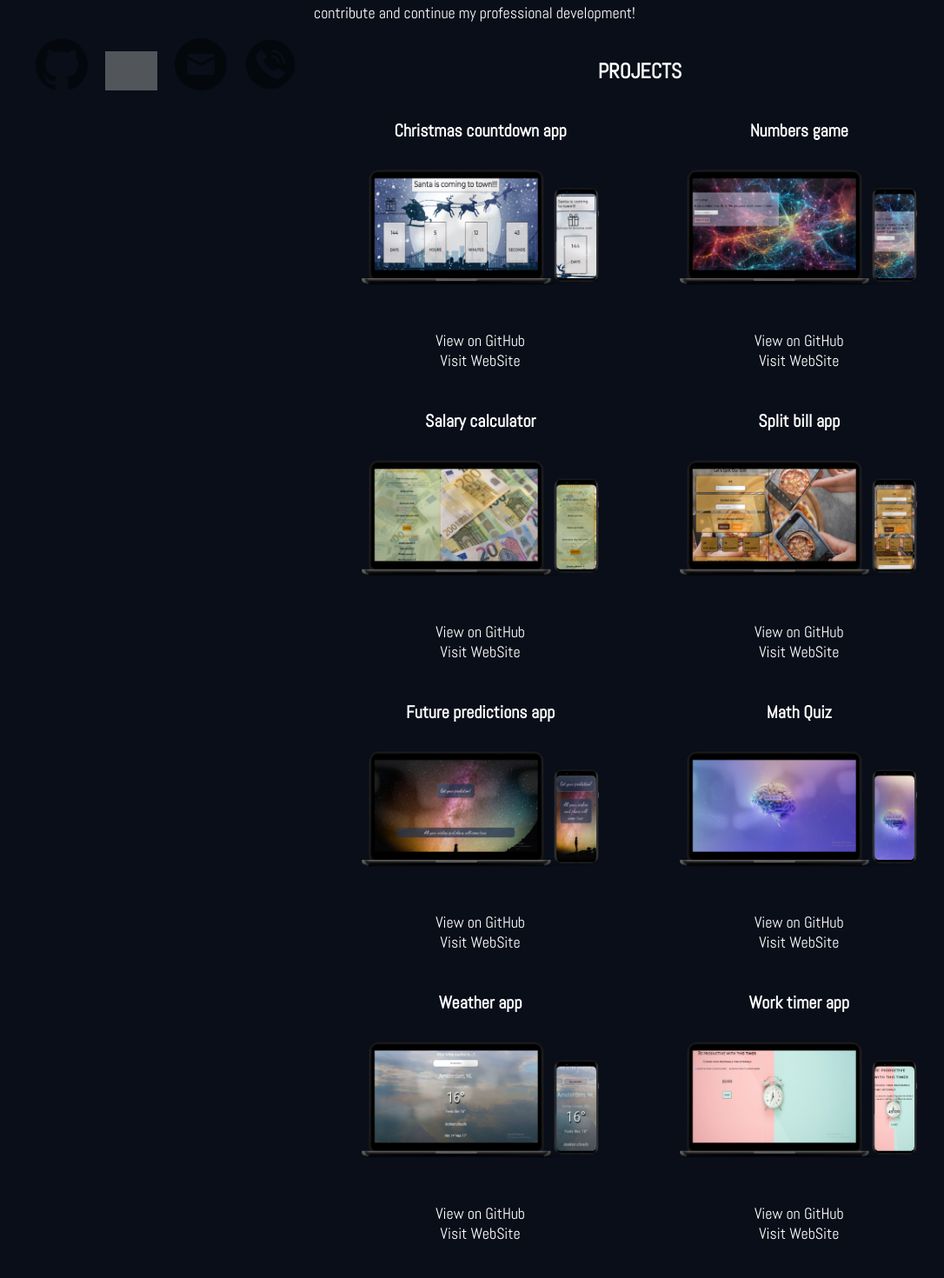
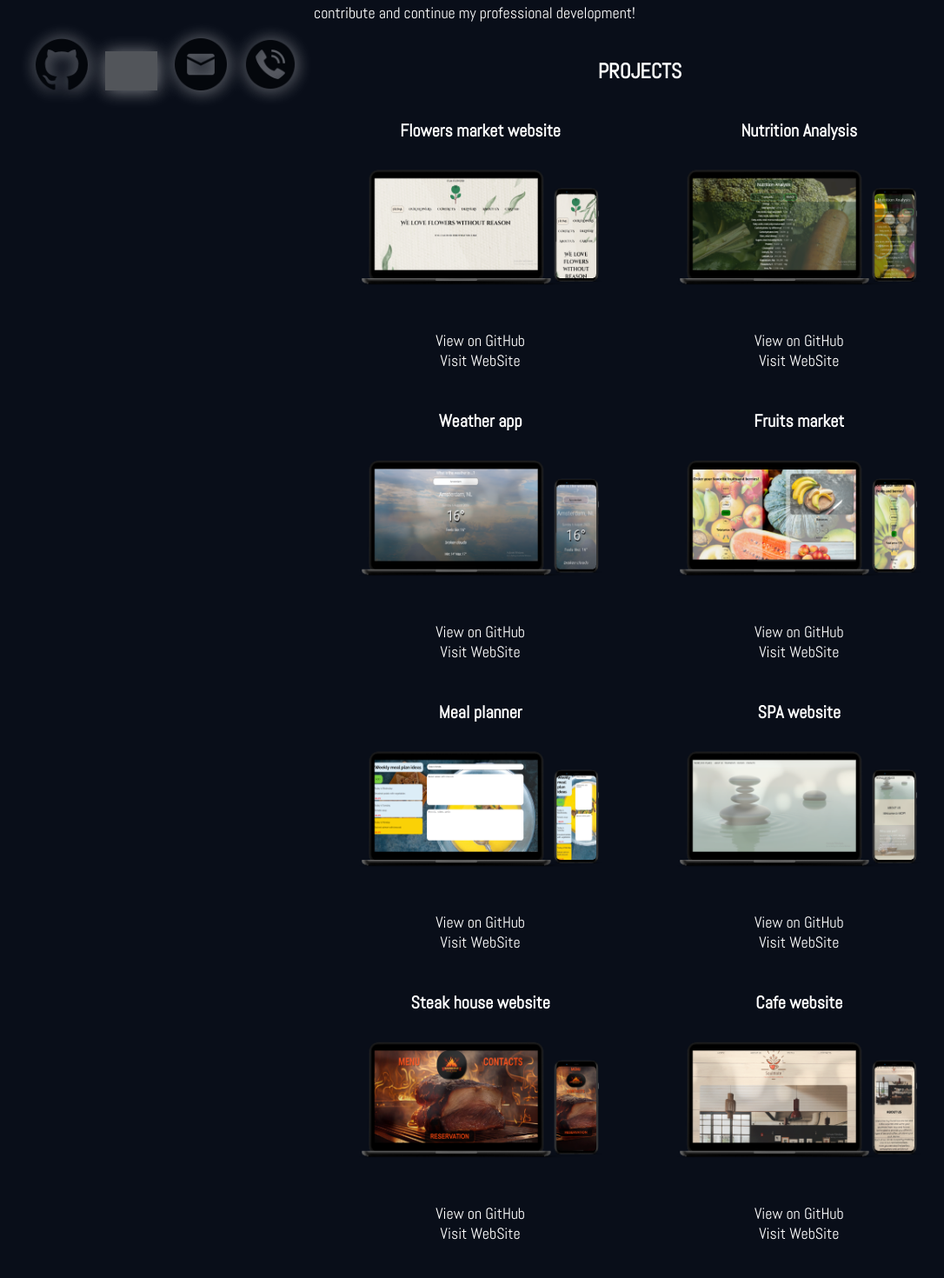
Before and after one commit to EkaTur/Portfolio, a React (Create React App) app: page / in a window 1280 px wide. Shown: the part 620-2090 px from the top of the page at 87% size, without its empty margins (169-1255 px from the left). Built offline with nearby package versions, Linux system fonts and the light colour scheme; grey boxes are pictures that could not be loaded.

Commit message:
Changed Structure

```diff
--- a/src/App.css
+++ b/src/App.css
@@ -63,7 +63,7 @@ body {
     box-shadow: 0 0 200px 200px rgba(255, 255, 255, 0.105);
 }
 
-@media all and (max-width: 1200px) {
+@media all and (max-width: 1215px) {
   .fixedContainer {
       position: static;
     }
@@ -89,17 +89,36 @@ body {
 
 @media all and (max-width: 800px) {
   .RightSideContainer {
-      width: 750px;
+      width: 100%;
     }
+
+  .HeaderContainer {
+    margin-left: 100px;
+    width: 750px;
+  }
+
+  .CertificatesContainer {
+    width: 750px;
+  }
 }
 
 @media all and (max-width: 500px){
 
   .RightSideContainer {
-      width: 480px;
+      width: 100%;
   }
 
   .AboutContainer {
       width: 350px;
-    }
+  }
+
+  .HeaderContainer {
+    margin-left: 10px;
+    width: 350px;
+  }
+
+  .CertificatesContainer {
+    width: 350px;
+    align-self: center;
+  }
 }
--- a/src/Components/About/AboutStyle.css
+++ b/src/Components/About/AboutStyle.css
@@ -12,7 +12,7 @@ p {
     font-weight: bold;
 }
 
-@media all and (max-width: 1200px) {
+@media all and (max-width: 1215px) {
     .aboutHeader {
         margin-top: 20px;
     }
--- a/src/Components/Header/Header.js
+++ b/src/Components/Header/Header.js
@@ -77,10 +77,10 @@ const Header = () => {
                 </ul>
             </nav>
             <div className='HeaderContactsContainer'>
-                <a href='https://github.com/EkaTur' className='headerLink' target="_blank" rel="noopener noreferrer"><img src={github} alt='gitHub' width='60px'/></a>
-                <a href='https://www.linkedin.com/in/ekaterina-savoskina/' className='headerLink' target="_blank" rel="noopener noreferrer"><img src={linked} alt='linkedIn' width='60px'/></a>
-                <a href='mailto:savosya23@gmail.com'className='headerLink'><img src={mail} alt='mail' width='60px'/></a>
-                <a href='tel:+31686158639' className='headerLink'><img src={phone} alt='phone' width='60px'/></a>
+                <a href='https://github.com/EkaTur' className='headerLink' target="_blank" rel="noopener noreferrer"><img src={github} alt='gitHub' className='iconContacts' width='60px'/></a>
+                <a href='https://www.linkedin.com/in/ekaterina-savoskina/' className='headerLink' target="_blank" rel="noopener noreferrer"><img src={linked} alt='linkedIn' className='iconContacts' width='60px'/></a>
+                <a href='mailto:savosya23@gmail.com'className='headerLink'><img src={mail} alt='mail' className='iconContacts' width='60px'/></a>
+                <a href='tel:+31686158639' className='headerLink'><img src={phone} alt='phone' className='iconContacts' width='60px'/></a>
             </div>
         </div>
     )
--- a/src/Components/Header/HeaderStyle.css
+++ b/src/Components/Header/HeaderStyle.css
@@ -21,6 +21,10 @@ li {
 .HeaderContactsContainer {
     margin-top: 25px;
     opacity: 0.7;
+}
+
+.iconContacts {
+    filter: drop-shadow(1px 1px 10px #FFF);
 }
 
 .origin {
@@ -77,7 +81,7 @@ body {
     scroll-behavior: smooth;
 }
 
-@media all and (max-width: 1200px) {
+@media all and (max-width: 1215px) {
     nav{
         display: none;
     }
--- a/src/Components/Projects/ProjectsStyle.css
+++ b/src/Components/Projects/ProjectsStyle.css
@@ -34,10 +34,13 @@
     height: 80%;
     position: absolute;
     top: 0;
-    left: 0;
+    left: 10px;
     right: 0;
     display: flex;
     align-items: center;
+    line-height: 0.5;
+    justify-content: space-between;
+    flex-wrap: wrap;
     opacity: 0;
     transition: opacity 0.3s ease;
     border-radius: 20px;
@@ -46,9 +49,11 @@
 
 .technoPar {
     color: white;
+    padding: 0;
+    margin-left: -10px;
     font-size: 18px;
     font-weight: bolder;
-    text-align: center;
+    line-height: 0.5;
 }
 
 .projectLinkContainer {
@@ -59,7 +64,3 @@
 .projectLink {
     font-size: 18px;
 }
-
-@media all and (max-width: 800px) {
-
-}
--- a/src/Data/projectsInfo.js
+++ b/src/Data/projectsInfo.js
@@ -1,6 +1,142 @@
 export const projectsInfo = [
+
     {
         id: 1,
+        name: "Flowers market website",
+        link: "https://famflowers.netlify.app/",
+        gitHub: "https://github.com/EkaTur/FamFlower",
+        image: "flowersmoc",
+        technologies: ["HTML", "React", "CSS", "GSAP", "Redux Toolkit"]
+    },
+
+    {
+        id: 2,
+        name: "Nutrition Analysis",
+        link: "https://analysis-nutrition.netlify.app/",
+        gitHub: "https://github.com/EkaTur/Nutrition-Analysis",
+        image: "nutritionmoc",
+        technologies: ["HTML", "React", "CSS", "API", "GSAP"]
+    },
+
+    {
+        id: 3,
+        name: "Weather app",
+        link: "https://weather-city-forecast.netlify.app/",
+        gitHub: "https://github.com/EkaTur/Weather",
+        image: "weathermoc",
+        technologies: ["HTML", "CSS", "GSAP", "JavaScript", "API"]
+    },
+
+    {
+        id: 4,
+        name: "Fruits market",
+        link: "https://freshfruits-market.netlify.app/",
+        gitHub: "https://github.com/EkaTur/Fruits-Market",
+        image: "fruitsmoc",
+        technologies: ["HTML", "React", "CSS", "GSAP", "Redux Toolkit"]
+    },
+
+    {
+        id: 5,
+        name: "Meal planner",
+        link: "https://weekly-mealplan.netlify.app/",
+        gitHub: "https://github.com/EkaTur/Meal-Plan",
+        image: "mealplanmoc",
+        technologies: ["HTML", "React", "CSS", "GSAP", "UUID"]
+    },
+
+    {
+        id: 6,
+        name: "SPA website",
+        link: "https://world-of-peace.netlify.app/",
+        gitHub: "https://github.com/EkaTur/World-Of-Peace/tree/main",
+        image: "wopmoc",
+        technologies: ["HTML", "CSS", "GSAP", "Bootstrap"]
+    },
+
+    {
+        id: 7,
+        name: "Steak house website",
+        link: "https://steakhouse.netlify.app/",
+        gitHub: "https://github.com/EkaTur/SteakHouse",
+        image: "steakmoc",
+        technologies: ["HTML", "CSS", "GSAP", "JavaScript"]
+    },
+
+    {
+        id: 8,
+        name: "Cafe website",
+        link: "https://soulmate-cafe.netlify.app/",
+        gitHub: "https://github.com/EkaTur/Soulmate/tree/main",
+        image: "soulmatemoc",
+        technologies: ["HTML", "CSS", "GSAP"]
+    },
+
+    {
+        id: 9,
+        name: "Anti-boredom app",
+        link: "https://anti-boredom.netlify.app/",
+        gitHub: "https://github.com/EkaTur/Anti-boring-app",
+        image: "antiboredommoc",
+        technologies: ["HTML", "React", "CSS", "GSAP", "API"]
+    },
+
+    {
+        id: 10,
+        name: "Recipes finder",
+        link: "https://get-recipe.netlify.app/",
+        gitHub: "https://github.com/EkaTur/Recipes",
+        image: "recipesmoc",
+        technologies: ["HTML", "React", "CSS", "API", "GSAP"]
+    },
+
+    {
+        id: 11,
+        name: "Work timer app",
+        link: "https://productivity-timer.netlify.app/",
+        gitHub: "https://github.com/EkaTur/Work-Timer",
+        image: "productivemoc",
+        technologies: ["HTML", "CSS", "GSAP", "JavaScript"]
+    },
+
+    {
+        id: 12,
+        name: "Math Quiz",
+        link: "https://quizmath-app.netlify.app/",
+        gitHub: "https://github.com/EkaTur/Math-Quiz",
+        image: "quizmoc",
+        technologies: ["HTML", "CSS", "JavaScript", "GSAP"]
+    },
+
+    {
+        id: 13,
+        name: "Restaurant landing page",
+        link: "https://poke-place.netlify.app/",
+        gitHub: "https://github.com/EkaTur/Poke-Place/tree/main",
+        image: "pokemoc",
+        technologies: ["HTML", "CSS", "GSAP", "JavaScript"]
+    },
+
+    {
+        id: 14,
+        name: "Salary calculator",
+        link: "https://calculate-your-salary.netlify.app/",
+        gitHub: "https://github.com/EkaTur/Salary-Calculator/tree/main",
+        image: "calculatormoc",
+        technologies: ["HTML", "CSS", "JavaScript", "GSAP"]
+    },
+
+    {
+        id: 15,
+        name: "Split bill app",
+        link: "https://split-my-bill-app.netlify.app/",
+        gitHub: "https://github.com/EkaTur/Split-Bill/tree/main",
+        image: "splitmoc",
+        technologies: ["HTML", "CSS", "JavaScript", "GSAP"]
+    },
+
+    {
+        id: 16,
         name: "Christmas countdown app",
         link: "https://santa-on-the-way.netlify.app/",
         gitHub: "https://github.com/EkaTur/Santa-is-Coming/tree/main",
@@ -9,7 +145,7 @@ export const projectsInfo = [
     },
 
     {
-        id: 2,
+        id: 17,
         name: "Numbers game",
         link: "https://what-is-number.netlify.app/",
         gitHub: "https://github.com/EkaTur/Numbers-Game/tree/main",
@@ -18,146 +154,11 @@ export const projectsInfo = [
     },
 
     {
-        id: 3,
-        name: "Salary calculator",
-        link: "https://calculate-your-salary.netlify.app/",
-        gitHub: "https://github.com/EkaTur/Salary-Calculator/tree/main",
-        image: "calculatormoc",
-        technologies: ["HTML", "CSS", "JavaScript", "GSAP"]
-    },
-
-    {
-        id: 4,
-        name: "Split bill app",
-        link: "https://split-my-bill-app.netlify.app/",
-        gitHub: "https://github.com/EkaTur/Split-Bill/tree/main",
-        image: "splitmoc",
-        technologies: ["HTML", "CSS", "JavaScript", "GSAP"]
-    },
-
-    {
-        id: 5,
+        id: 18,
         name: "Future predictions app",
         link: "https://future-prediction.netlify.app/",
         gitHub: "https://github.com/EkaTur/Future-prediction/tree/main",
         image: "predictionsmoc",
         technologies: ["HTML", "CSS", "JavaScript", "GSAP"]
-    },
-
-    {
-        id: 6,
-        name: "Math Quiz",
-        link: "https://quizmath-app.netlify.app/",
-        gitHub: "https://github.com/EkaTur/Math-Quiz",
-        image: "quizmoc",
-        technologies: ["HTML", "CSS", "JavaScript", "GSAP"]
-    },
-
-    {
-        id: 7,
-        name: "Weather app",
-        link: "https://weather-city-forecast.netlify.app/",
-        gitHub: "https://github.com/EkaTur/Weather",
-        image: "weathermoc",
-        technologies: ["HTML", "CSS", "GSAP", "JavaScript", "API"]
-    },
-
-    {
-        id: 8,
-        name: "Work timer app",
-        link: "https://productivity-timer.netlify.app/",
-        gitHub: "https://github.com/EkaTur/Work-Timer",
-        image: "productivemoc",
-        technologies: ["HTML", "CSS", "GSAP", "JavaScript"]
-    },
-
-    {
-        id: 9,
-        name: "Restaurant landing page",
-        link: "https://poke-place.netlify.app/",
-        gitHub: "https://github.com/EkaTur/Poke-Place/tree/main",
-        image: "pokemoc",
-        technologies: ["HTML", "CSS", "GSAP", "JavaScript"]
-    },
-
-    {
-        id: 10,
-        name: "Steak house website",
-        link: "https://steakhouse.netlify.app/",
-        gitHub: "https://github.com/EkaTur/SteakHouse",
-        image: "steakmoc",
-        technologies: ["HTML", "CSS", "GSAP", "JavaScript"]
-    },
-
-    {
-        id: 11,
-        name: "Cafe website",
-        link: "https://soulmate-cafe.netlify.app/",
-        gitHub: "https://github.com/EkaTur/Soulmate/tree/main",
-        image: "soulmatemoc",
-        technologies: ["HTML", "CSS", "GSAP"]
-    },
-
-    {
-        id: 12,
-        name: "SPA website",
-        link: "https://world-of-peace.netlify.app/",
-        gitHub: "https://github.com/EkaTur/World-Of-Peace/tree/main",
-        image: "wopmoc",
-        technologies: ["HTML", "CSS", "GSAP", "Bootstrap"]
-    },
-
-    {
-        id: 13,
-        name: "Flowers market website",
-        link: "https://famflowers.netlify.app/",
-        gitHub: "https://github.com/EkaTur/FamFlower",
-        image: "flowersmoc",
-        technologies: ["HTML", "React", "CSS", "GSAP", "Redux Toolkit"]
-    },
-
-    {
-        id: 14,
-        name: "Anti-boredom app",
-        link: "https://anti-boredom.netlify.app/",
-        gitHub: "https://github.com/EkaTur/Anti-boring-app",
-        image: "antiboredommoc",
-        technologies: ["HTML", "React", "CSS", "GSAP", "API"]
-    },
-
-    {
-        id: 15,
-        name: "Recipes finder",
-        link: "https://get-recipe.netlify.app/",
-        gitHub: "https://github.com/EkaTur/Recipes",
-        image: "recipesmoc",
-        technologies: ["HTML", "React", "CSS", "API", "GSAP"]
-    },
-
-    {
-        id: 16,
-        name: "Nutrition Analysis",
-        link: "https://analysis-nutrition.netlify.app/",
-        gitHub: "https://github.com/EkaTur/Nutrition-Analysis",
-        image: "nutritionmoc",
-        technologies: ["HTML", "React", "CSS", "API", "GSAP"]
-    },
-
-    {
-        id: 17,
-        name: "Meal planner",
-        link: "https://weekly-mealplan.netlify.app/",
-        gitHub: "https://github.com/EkaTur/Meal-Plan",
-        image: "mealplanmoc",
-        technologies: ["HTML", "React", "CSS", "GSAP", "UUID"]
-    },
-
-    {
-        id: 18,
-        name: "Fruits market",
-        link: "https://freshfruits-market.netlify.app/",
-        gitHub: "https://github.com/EkaTur/Fruits-Market",
-        image: "fruitsmoc",
-        technologies: ["HTML", "React", "CSS", "GSAP", "Redux Toolkit"]
     }
 ]
```
